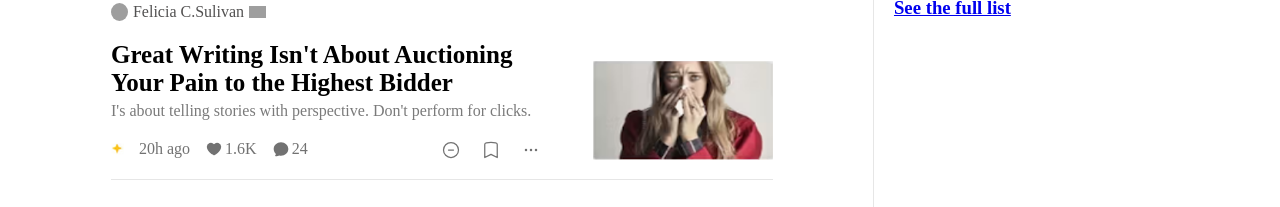
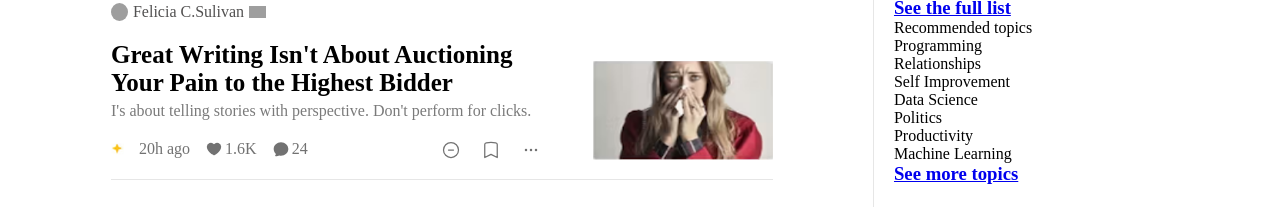
Before and after one commit to fayez-morsel/session-005-02, a plain HTML site: page index.html in a window 1280 px wide. Shown: the part 323-530 px from the top of the page. Drawn offline with Linux system fonts and the light colour scheme; grey boxes are pictures that could not be loaded.

Commit message:
structure for section 2 in the aside

```diff
--- a/index.html
+++ b/index.html
@@ -362,7 +362,25 @@
                 </h3>
             </section>
             <section class="aside-section2">
-
+                <p class="aside-section1-head">Recommended topics</p>
+                <div class="aside-section2-body">
+                    <div>
+                        <p>Programming </p>
+                        <p>Relationships</p>
+                    </div>
+                    <div>
+                        <p>Self Improvement</p>
+                        <p>Data Science</p>
+                    </div>
+                    <div>
+                        <p>Politics</p>
+                        <p>Productivity</p>
+                    </div>
+                    <div>
+                        <p>Machine Learning</p>
+                    </div>
+                </div>
+                <h3><a href="#">See more topics</a></h3>
             </section>
             <section class="aside-section3">
 
```
